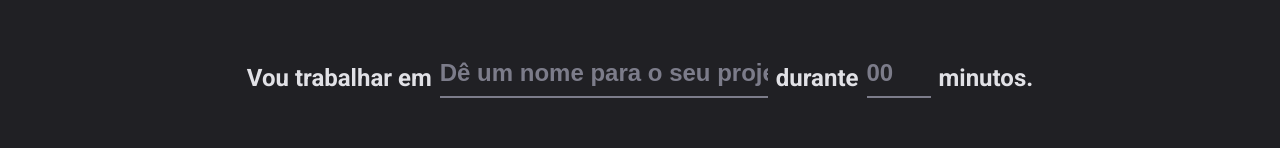
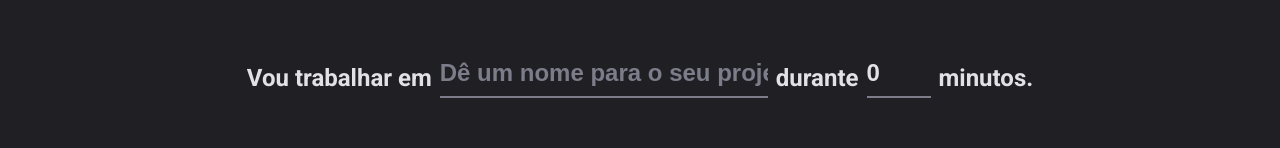
Before and after one commit to pablisson/b2-ignite-timer, a React (Vite) app: page / in a window 1280 px wide. Shown: the part 166-314 px from the top of the page. Built offline with nearby package versions, Linux system fonts and the light colour scheme.

Commit message:
definindo o tipo dos objetos

```diff
--- a/src/pages/Home/index.tsx
+++ b/src/pages/Home/index.tsx
@@ -21,12 +21,22 @@ const newCycleFromValidationScheme = zod.object({
     .max(60, "Informe um valor entre 5 e 60"),
 });
 
+interface NewCycleFormData {
+  task: string;
+  minutesAmount: number;
+}
+
 export function Home() {
-  const { register, handleSubmit, watch, formState } = useForm({
-    resolver: zodResolver(newCycleFromValidationScheme),
-  });
+  const { register, handleSubmit, watch, formState } =
+    useForm<NewCycleFormData>({
+      resolver: zodResolver(newCycleFromValidationScheme),
+      defaultValues: {
+        task: "",
+        minutesAmount: 0,
+      },
+    });
 
-  function handleCreateNewCycle(data: any) {
+  function handleCreateNewCycle(data: NewCycleFormData) {
     console.log(data);
   }
 
```
